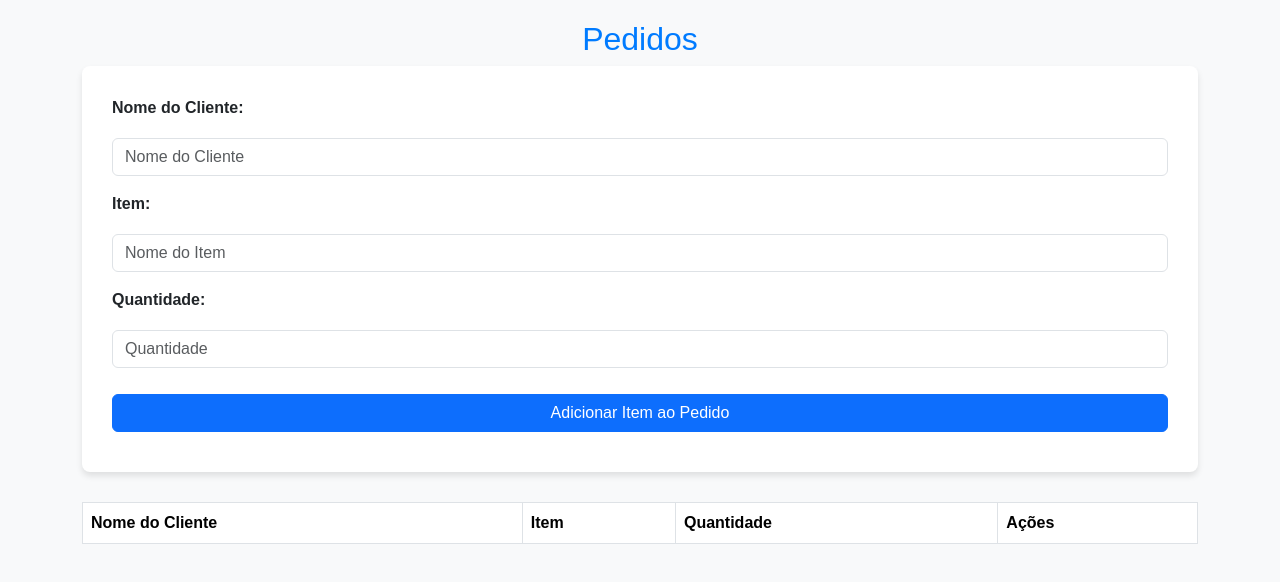
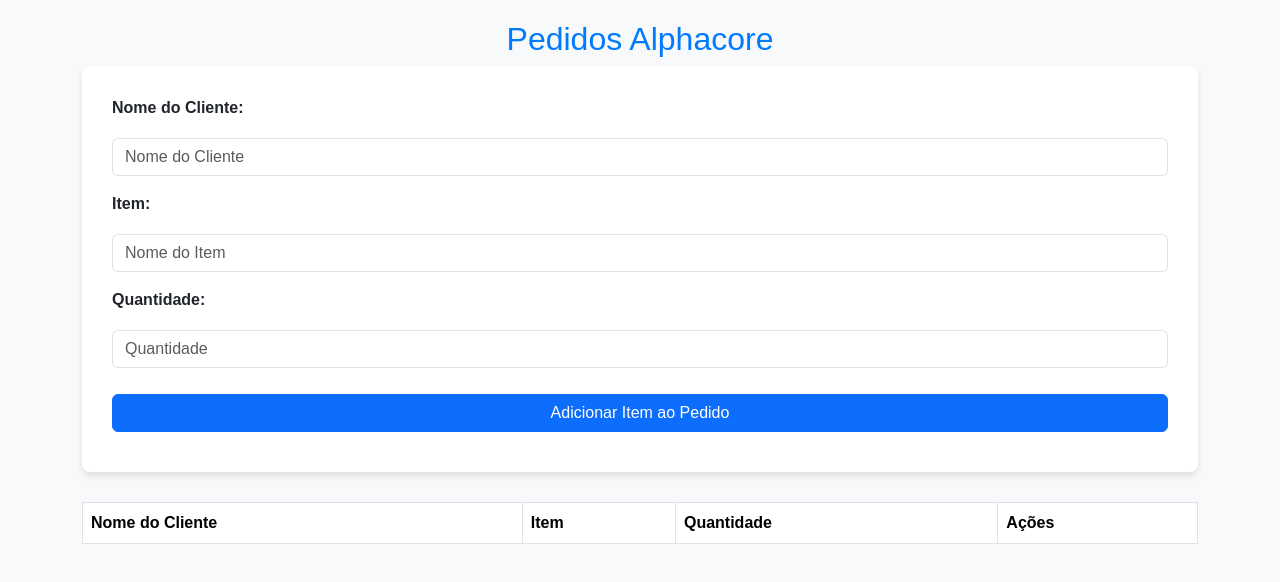
Before and after one commit to gean12390/CARIOCA-PRODUTO-FINAL, a website: page index.html in a window 1280 px wide. Drawn offline with nearby package versions, Linux system fonts and the light colour scheme; no server answers.

Commit message:
Update index.html

```diff
--- a/index.html
+++ b/index.html
@@ -83,7 +83,7 @@
 <body>
 
     <div class="container">
-        <h2>Pedidos</h2>
+        <h2>Pedidos Alphacore</h2>
 
         <div class="form-container">
             <form id="orderForm">
```
